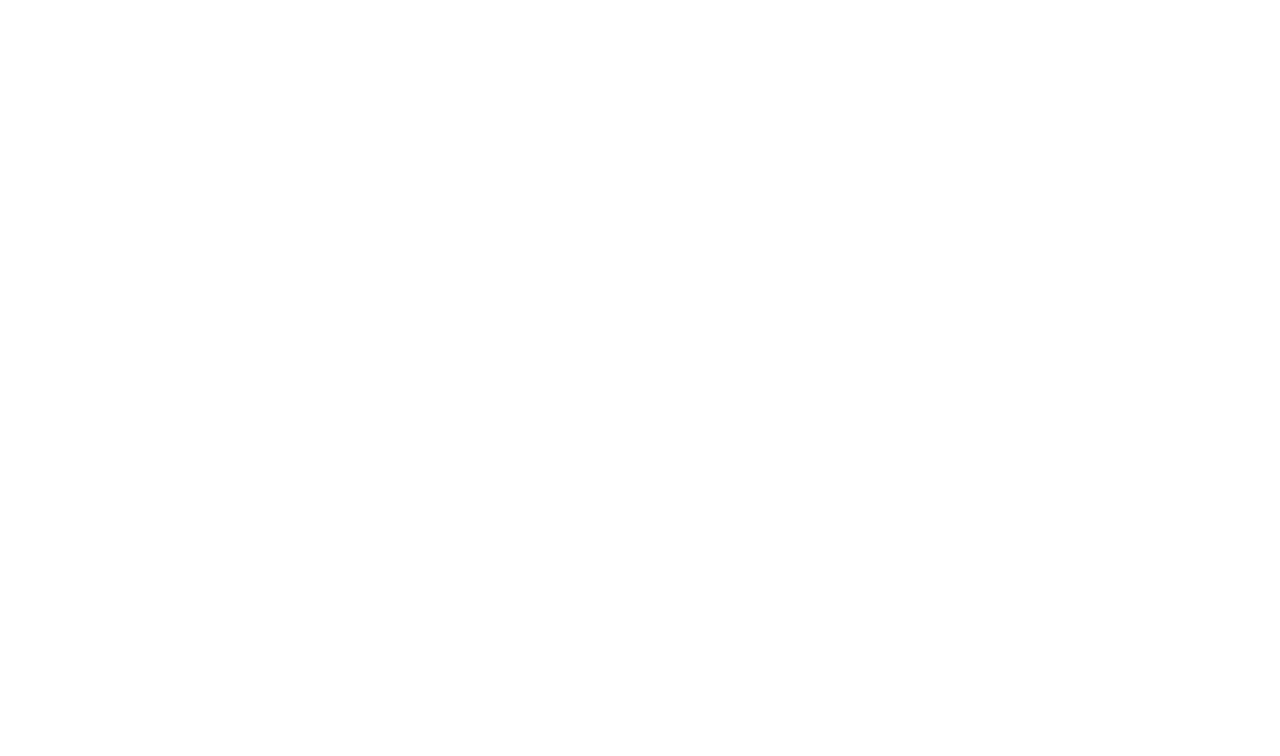
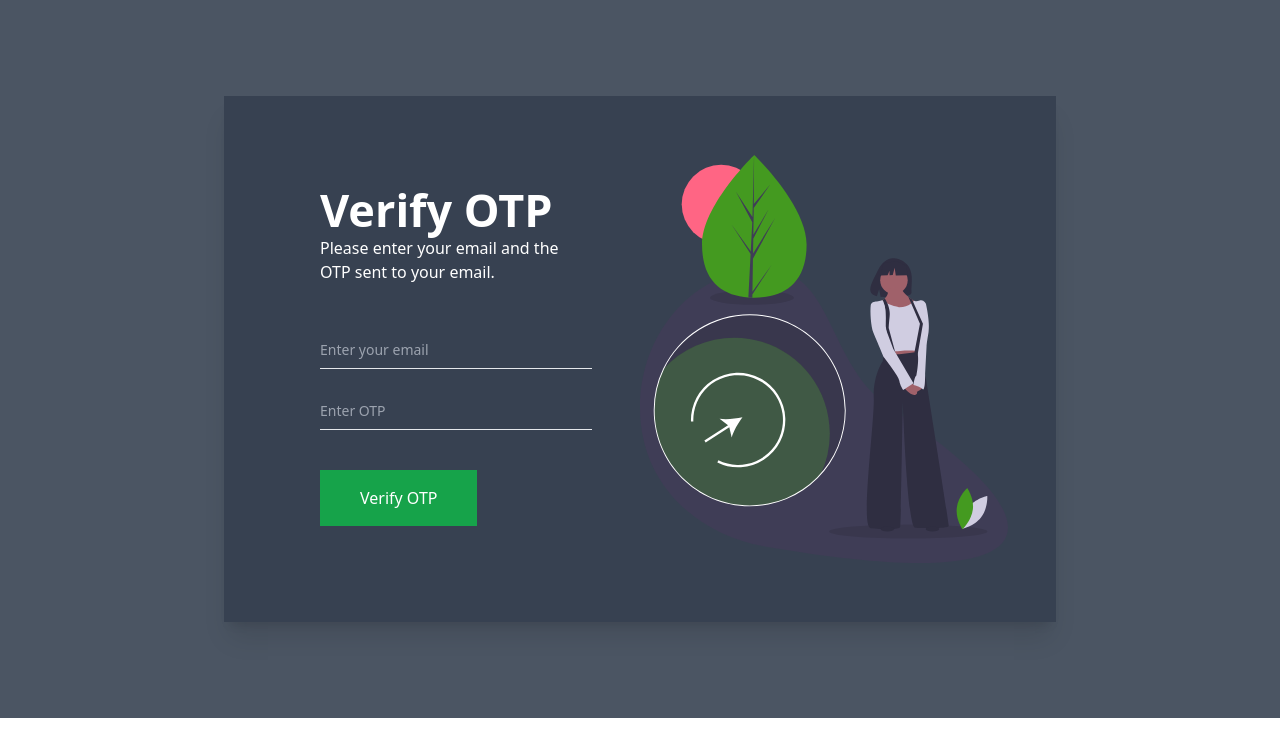
Before and after one commit to nadaelmahfoudi/DeliverEase-Frontend, a React (Vite) app: page /verify-otp in a window 1280 px wide. Before the commit this address had no page. Shown: the top 756 px of the page. Built offline with nearby package versions, Linux system fonts and the light colour scheme.

Commit message:
NADAF-2 Consummate the Email verification, Login and VerifyingOtp

```diff
--- a/src/App.jsx
+++ b/src/App.jsx
@@ -5,6 +5,8 @@
 import Login from './pages/Login'
 import ForgetPassword from './pages/ForgetPassword';
 import ResetPassword from './pages/ResetPassword';
+import Dashboard from './pages/Dashboard';
+import VerifyOtp from './pages/VerifyOtp';
 
 function App() {
   return (
@@ -15,6 +17,8 @@
         <Route path="/login" element={<Login />} />
         <Route path="/forgot-password" element={<ForgetPassword />} />
         <Route path="/reset-password" element={<ResetPassword />} />
+        <Route path="/dashboard" element={<Dashboard />} />
+        <Route path="/verify-otp" element={<VerifyOtp />} />
       </Routes>
     </Router>
   );
--- /dev/null
+++ b/src/pages/Dashboard.jsx
@@ -0,0 +1,15 @@
+import React from 'react'
+import Navbar from '../components/Navbar';
+import Footer from '../components/Footer';
+
+const Dashboard = () => {
+  return (
+    <div>
+      <Navbar />
+      <h1 className='text-gray-900'>You Are logged In!!</h1>
+      <Footer />
+    </div>
+  )
+}
+
+export default Dashboard
--- a/src/pages/Login.jsx
+++ b/src/pages/Login.jsx
@@ -1,14 +1,61 @@
-import React from 'react'
+import React, { useEffect, useState } from 'react';
+import { useLocation, Link, useNavigate } from 'react-router-dom';
 import Navbar from '../components/Navbar';
 import Footer from '../components/Footer';
-import { Link } from 'react-router-dom';
-import Signin from '../assets/Signin.svg'
+import Signin from '../assets/Signin.svg';
 
 function Login() {
+  const location = useLocation();
+  const navigate = useNavigate();
+  const [verifiedMessage, setVerifiedMessage] = useState('');
+  const [errorMessage, setErrorMessage] = useState('');
+
+  // Affichage d'un message si l'e-mail a été vérifié
+  useEffect(() => {
+    const queryParams = new URLSearchParams(location.search);
+    const verified = queryParams.get('verified');
+    const email = queryParams.get('email');
+
+    if (verified === 'true') {
+      setVerifiedMessage(`Votre e-mail a été vérifié avec succès. Vous pouvez maintenant vous connecter avec ${email}.`);
+    }
+  }, [location]);
+
+  // Gestion de la soumission du formulaire
+  const handleSubmit = async (event) => {
+    event.preventDefault();
+    const email = event.target.email.value;
+    const password = event.target.pass.value;
+
+    try {
+      const response = await fetch('http://localhost:5000/api/v1/users/login', {
+        method: 'POST',
+        headers: {
+          'Content-Type': 'application/json',
+        },
+        body: JSON.stringify({ email, password }),
+      });
+
+      const data = await response.json();
+
+      if (response.ok) {
+        console.log('Connexion réussie:', data);
+        // Redirection vers la page de vérification de l'OTP
+        navigate(`/verify-otp`);
+      } else {
+        setErrorMessage(data.message); // Affichage du message d'erreur en cas d'échec
+        console.error('Erreur de connexion:', data.message);
+      }
+    } catch (error) {
+      console.error('Erreur de connexion:', error);
+      setErrorMessage('Une erreur est survenue. Veuillez réessayer.');
+    }
+  };
+
   return (
     <div>
-        <Navbar />
-        <section className="ezy__signup15 light flex items-center justify-center py-14 md:py-24 bg-gray-600 dark:bg-[#0b1727] text-black text-opacity-90 dark:text-white">
+      <Navbar />
+      <section className="ezy__signup15 light flex items-center justify-center py-14 md:py-24 bg-gray-600 dark:bg-[#0b1727] text-black text-opacity-90 dark:text-white">
         <div className="container px-4 mx-auto">
           <div className="flex justify-center">
             <div className="w-full md:w-2/3">
@@ -16,44 +63,61 @@
                 <div className="flex flex-wrap justify-between items-center">
                   <div className="w-full lg:w-1/2 lg:order-2">
                     <div className="flex flex-col items-center justify-center h-full mt-12 lg:mt-0">
-                      <img src={Signin} alt="" />
+                      <img src={Signin} alt="Sign in illustration" />
                       <div className="text-center mt-12">
-                        <Link to="/register" className="underline hover:text-green-500 duration-300 text-white">I am not a member yet</Link>
+                        <Link to="/register" className="underline hover:text-green-500 duration-300 text-white">
+                          Je ne suis pas encore membre
+                        </Link>
                       </div>
                     </div>
                   </div>
                   <div className="w-full lg:w-1/2 mt-6 lg:mt-0">
                     <div className="flex flex-col h-full p-2 lg:p-6 xl:p-12">
-                      <h2 className="text-3xl md:text-[45px] font-bold mb-2 text-white">Sign In </h2>
-                      <form className="mt-6">
+                      <h2 className="text-3xl md:text-[45px] font-bold mb-2 text-white">Connexion</h2>
+
+                      {verifiedMessage && (
+                        <p className="text-green-500 bg-green-100 p-4 mb-4 rounded-lg">
+                          {verifiedMessage}
+                        </p>
+                      )}
+
+                      {errorMessage && (
+                        <p className="text-red-500 bg-red-100 p-4 mb-4 rounded-lg">
+                          {errorMessage}
+                        </p>
+                      )}
+
+                      <form className="mt-6" onSubmit={handleSubmit}>
                         <div className="w-full relative mb-6">
                           <input
                             type="email"
-                            className="bg-transparent border-b  dark:border-gray-200 focus:outline-none focus:border-green-500 text-sm w-full py-2"
+                            name="email"
+                            className="bg-transparent border-b dark:border-gray-200 focus:outline-none focus:border-green-500 text-sm w-full py-2"
                             id="email"
-                            placeholder="Email Address"
+                            placeholder="Adresse e-mail"
                           />
                           <i className="fas fa-envelope absolute top-1/2 -translate-y-1/2 right-2 opacity-80"></i>
                         </div>
                         <div className="w-full relative mb-6">
                           <input
-                            type="password" // Corrected input type
-                            className="bg-transparent border-b  dark:border-gray-200 focus:outline-none focus:border-green-500 text-sm w-full py-2"
+                            type="password"
+                            name="pass"
+                            className="bg-transparent border-b dark:border-gray-200 focus:outline-none focus:border-green-500 text-sm w-full py-2"
                             id="pass"
-                            placeholder="Password"
+                            placeholder="Mot de passe"
                           />
                           <i className="fas fa-lock absolute top-1/2 -translate-y-1/2 right-2 opacity-80"></i>
                         </div>
                         <div className="mb-4">
                           <Link to="/forgot-password" className="underline hover:text-green-500 duration-300 text-slate-400">
-                            Forget Password?
+                            Mot de passe oublié ?
                           </Link>
                         </div>
                         <button
                           type="submit"
                           className="bg-green-600 hover:bg-green-700 py-4 px-10 text-white hover:bg-opacity-95 duration-300 mt-4"
                         >
-                          Login <i className="fas fa-arrow-right"></i>
+                          Connexion <i className="fas fa-arrow-right"></i>
                         </button>
                       </form>
                     </div>
@@ -64,9 +128,9 @@
           </div>
         </div>
       </section>
-        <Footer />
+      <Footer />
     </div>
-  )
+  );
 }
 
-export default Login
+export default Login;
--- /dev/null
+++ b/src/pages/VerifyOtp.jsx
@@ -0,0 +1,90 @@
+import React, { useState } from 'react';
+import { useNavigate } from 'react-router-dom';
+import VerifyOtpImage from '../assets/VerifyOtpImage.svg'; // Assure-toi d'avoir une image pour le OTP
+import axios from 'axios'; // Assure-toi d'avoir installé Axios
+
+const VerifyOtp = () => {
+  const [email, setEmail] = useState(''); // État pour l'email
+  const [otp, setOtp] = useState(''); // État pour l'OTP
+  const navigate = useNavigate();
+
+  const handleSubmit = async (e) => {
+    e.preventDefault();
+
+    try {
+      // Envoi de l'email et de l'OTP à l'API
+      const response = await axios.post('http://localhost:5000/api/v1/users/verify-otp', { email, otp });
+
+      if (response.data.token) {
+        // Redirige vers le Dashboard si l'OTP est correct
+        navigate('/dashboard');
+      } else {
+        alert(response.data.message || 'Une erreur s’est produite, veuillez réessayer.'); // Affiche le message d'erreur
+      }
+    } catch (error) {
+      console.error("Erreur lors de la vérification de l'OTP :", error);
+      alert('Erreur lors de la vérification, veuillez réessayer.'); // Gérer l'erreur selon tes besoins
+    }
+  };
+
+  return (
+    <section className="ezy__verify-otp light flex items-center justify-center py-14 md:py-24 bg-gray-600 dark:bg-[#0b1727] text-black text-opacity-90 dark:text-white">
+      <div className="container px-4 mx-auto">
+        <div className="flex justify-center">
+          <div className="w-full md:w-2/3">
+            <div className="bg-gray-700 dark:bg-slate-800 shadow-xl p-6 lg:p-12">
+              <div className="flex flex-wrap justify-between items-center">
+                <div className="w-full lg:w-1/2 lg:order-2">
+                  <div className="flex flex-col items-center justify-center h-full mt-12 lg:mt-0">
+                    <img src={VerifyOtpImage} alt="Verify OTP" />
+                  </div>
+                </div>
+                <div className="w-full lg:w-1/2 mt-6 lg:mt-0">
+                  <div className="flex flex-col h-full p-2 lg:p-6 xl:p-12">
+                    <h2 className="text-3xl md:text-[45px] font-bold mb-2 text-white">Verify OTP</h2>
+                    <p className="text-white mb-6">
+                      Please enter your email and the OTP sent to your email.
+                    </p>
+                    <form className="mt-6" onSubmit={handleSubmit}>
+                      <div className="w-full relative mb-6">
+                        <input
+                          type="email"
+                          className="bg-transparent border-b dark:border-gray-200 focus:outline-none focus:border-green-500 text-sm w-full py-2"
+                          id="email"
+                          placeholder="Enter your email"
+                          value={email}
+                          onChange={(e) => setEmail(e.target.value)}
+                          required
+                        />
+                      </div>
+                      <div className="w-full relative mb-6">
+                        <input
+                          type="text"
+                          className="bg-transparent border-b dark:border-gray-200 focus:outline-none focus:border-green-500 text-sm w-full py-2"
+                          id="otp"
+                          placeholder="Enter OTP"
+                          value={otp}
+                          onChange={(e) => setOtp(e.target.value)}
+                          required
+                        />
+                        <i className="fas fa-key absolute top-1/2 -translate-y-1/2 right-2 opacity-80"></i>
+                      </div>
+                      <button
+                        type="submit"
+                        className="bg-green-600 hover:bg-green-700 py-4 px-10 text-white hover:bg-opacity-95 duration-300 mt-4"
+                      >
+                        Verify OTP <i className="fas fa-arrow-right"></i>
+                      </button>
+                    </form>
+                  </div>
+                </div>
+              </div>
+            </div>
+          </div>
+        </div>
+      </div>
+    </section>
+  );
+};
+
+export default VerifyOtp;
```
Also changed, not shown: src/assets/VerifyOtpImage.svg (added).
